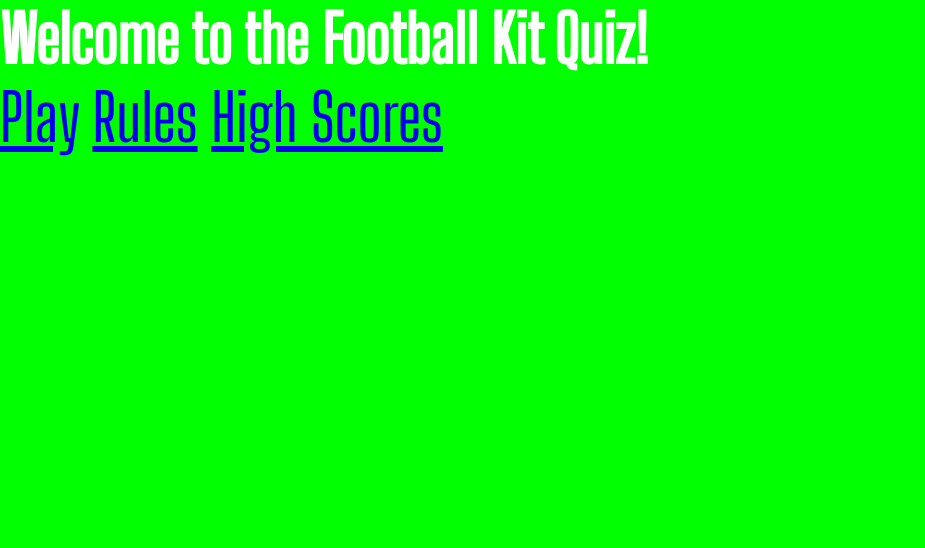
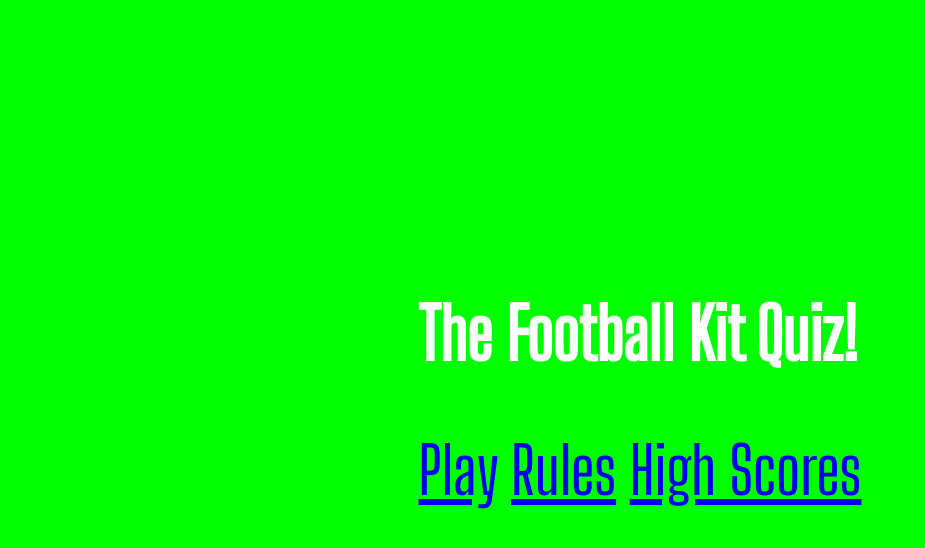
Before and after one commit to RyanGarry1/Football-Kit-Quiz, a plain HTML site: page index.html in a window 1280 px wide. Shown: the whole page, without its empty margins (0-925 px from the left). Drawn offline with Linux system fonts and the light colour scheme.

Commit message:
added assets folder and css for container incl flexbox

```diff
--- /dev/null
+++ b/assets/style.css
@@ -0,0 +1,30 @@
+* {
+    background-color: lime;
+    box-sizing: border-box;
+    margin: 0;
+    padding: 0;
+    font-size: 65px;
+    font-family: 'Big Shoulders Display', cursive;
+}
+
+h1 {
+    color: #fff;
+    font-size: 70px;
+    margin-bottom: 55px;
+}
+
+h2 {
+    font-size: 55px;
+    margin-bottom: 45px;
+}
+
+.container {
+    display: flex;
+    width: 100vh;
+    height: 100vh;
+    justify-content: center;
+    align-items: center;
+    max-width: auto;
+    margin: 0 auto;
+    padding: 32px;
+}
--- a/index.html
+++ b/index.html
@@ -5,7 +5,7 @@
     <meta charset="UTF-8">
     <meta http-equiv="X-UA-Compatible" content="IE=edge">
     <meta name="viewport" content="width=device-width, initial-scale=1.0">
-    <link rel="stylesheet" href="style.css">
+    <link rel="stylesheet" href="assets/style.css">
     <link rel="preconnect" href="https://fonts.googleapis.com">
     <link rel="preconnect" href="https://fonts.gstatic.com" crossorigin>
     <link href="https://fonts.googleapis.com/css2?family=Big+Shoulders+Display:wght@500&display=swap" rel="stylesheet">
@@ -16,7 +16,7 @@
 <body>
     <div class="container">
         <div id="home" class="flex-column flex-center">
-            <h1>Welcome to the Football Kit Quiz!</h1>
+            <h1>The Football Kit Quiz!</h1>
             <a href="/quiz.html" class="button">Play</a>
             <a href="/rules.html" id="rule-button" class="button">Rules</a>
             <a href="/highscores.html" id="highscore-button" class="button">High Scores</a>
--- a/style.css
+++ /dev/null
@@ -1,12 +0,0 @@
-* {
-    background-color: lime;
-    box-sizing: border-box;
-    margin: 0;
-    padding: 0;
-    font-size: 65px;
-    font-family: 'Big Shoulders Display', cursive;
-}
-
-h1 {
-    color: #fff;
-}
```
